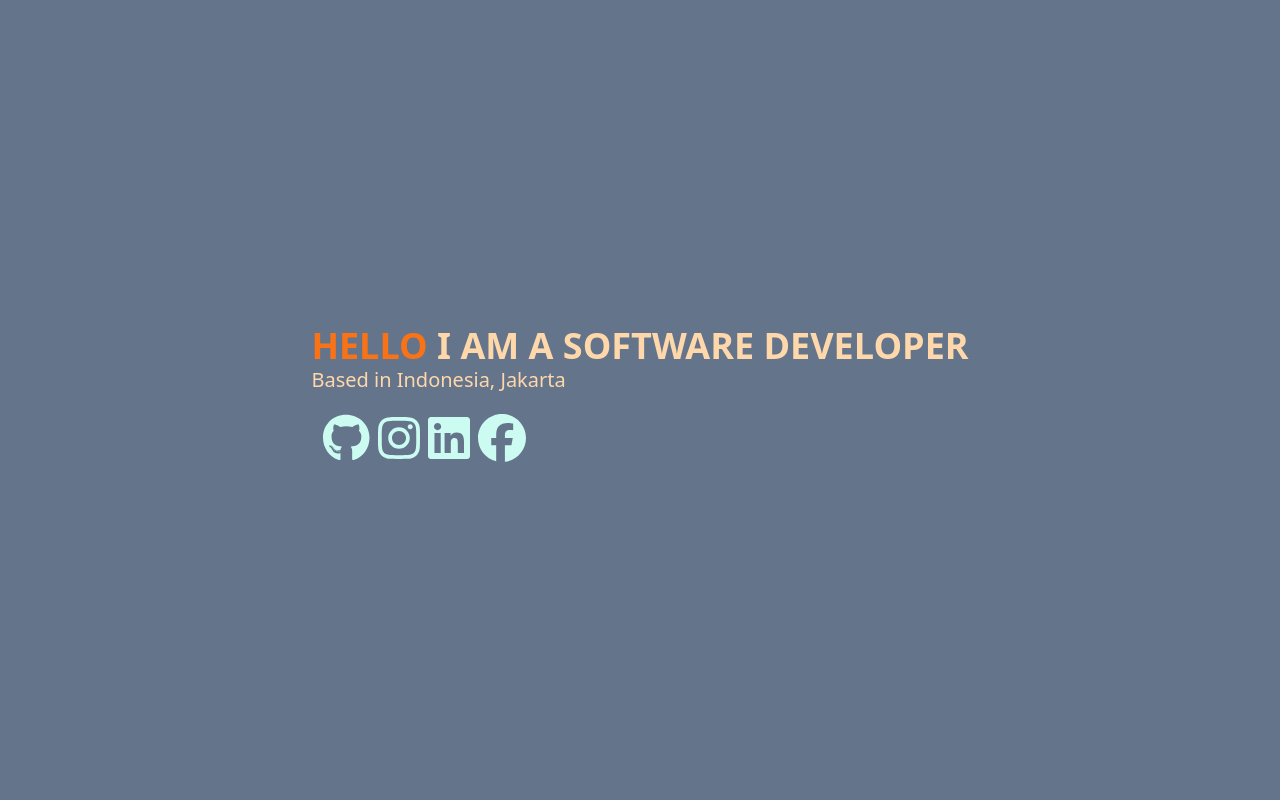
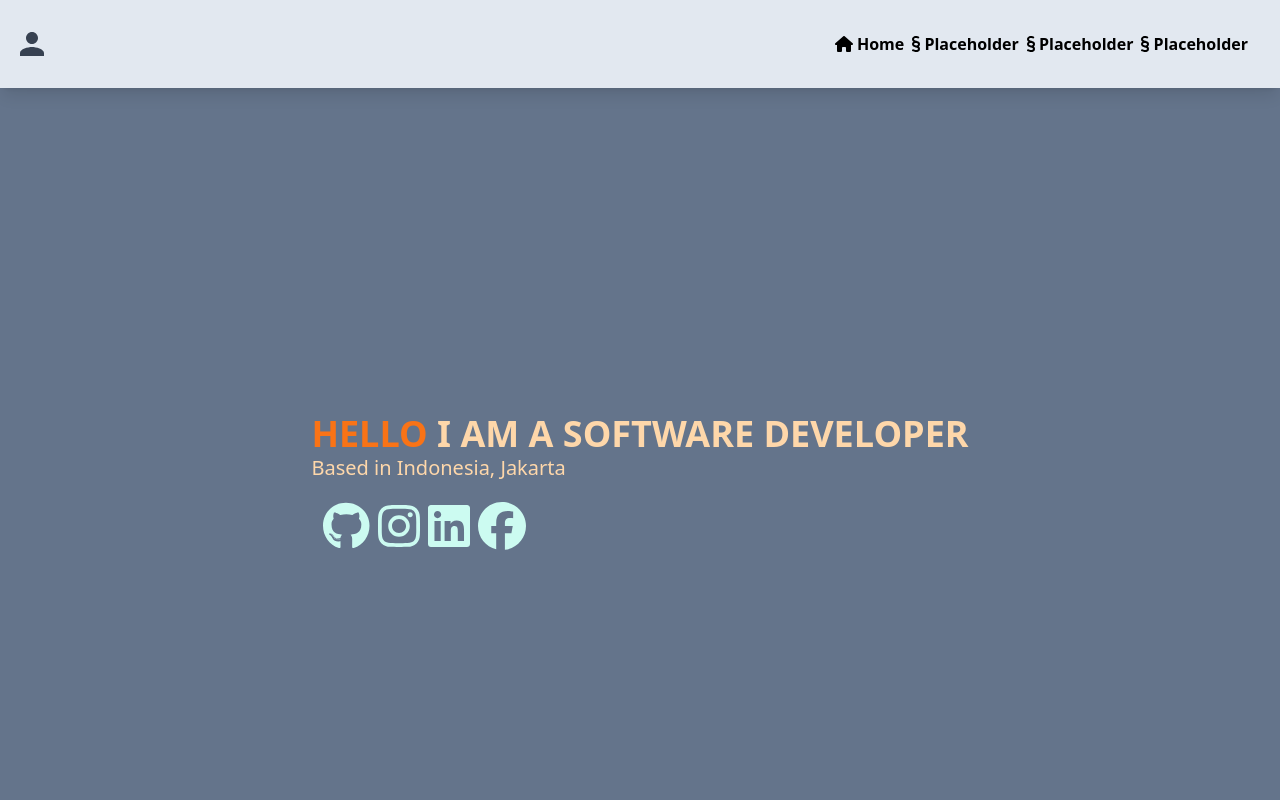
Before and after one commit to dendun-nf/dendun-nf.github.io, a React (Vite) app: page / in a window 1280 px wide. Shown: the top 800 px of the page. Built offline with nearby package versions, Linux system fonts and the light colour scheme.

Commit message:
include header component

```diff
--- a/src/App.jsx
+++ b/src/App.jsx
@@ -1,11 +1,11 @@
-// import Header from "./components/Header.jsx";
+import Header from "./components/Header.jsx";
 import Content from "./components/Content.jsx";
 import Footer from "./components/Footer.jsx";
 
 function App() {
 	return (
 		<>
-			{/* <Header /> */}
+			<Header />
 			<Content />
 			<Footer />
 		</>
```
